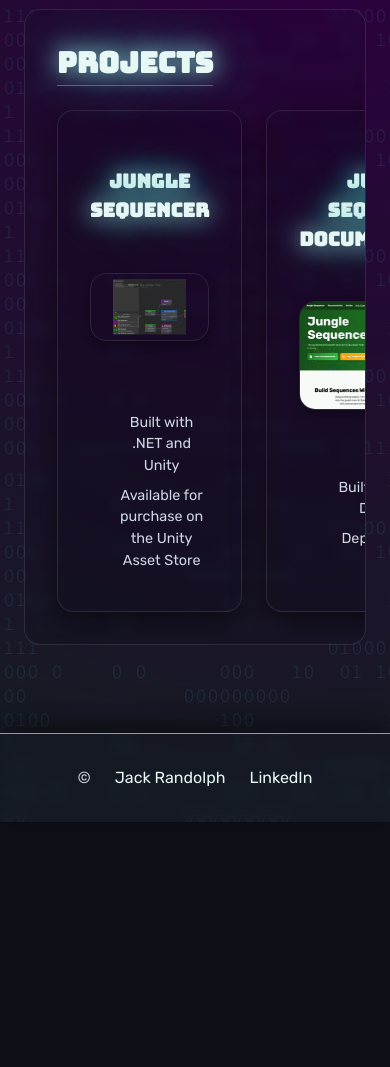
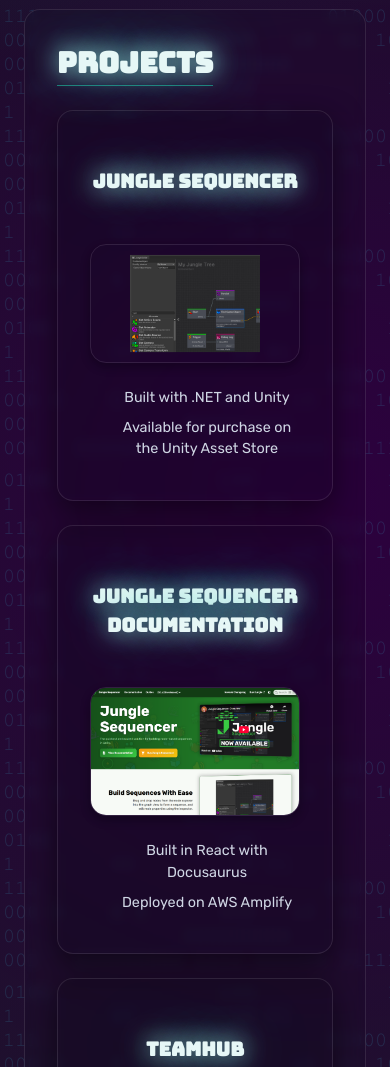
Before and after one commit to JackaPacka/jackapacka.github.io, a website: page index.html in a window 390 px wide. Shown: the part 2095-3162 px from the top of the page. Before the commit the page ends 2917 px from the top, so only its background shows below. Drawn offline with Linux system fonts and the light colour scheme.

Commit message:
Fixed projects section on smaller screens

```diff
--- a/css/style.css
+++ b/css/style.css
@@ -458,21 +458,41 @@
 /**************   Projects   *****************/
 .three-col {
     width: 100%;
-    display: grid;
-    grid-template-columns: repeat(3, 1fr);
+    display: flex;
+    overflow-x: auto;
+    scroll-snap-type: x mandatory;
+    padding-bottom: var(--spacing-medium);
+    -webkit-overflow-scrolling: touch;
     gap: var(--spacing-large);
 }
 
 .card {
+    flex: 0 0 calc(33.333% - var(--spacing-large) * 2 / 3);
+    scroll-snap-align: start;
+    min-width: 280px;
+
     padding: var(--spacing-extra-large);
     background: var(--glassy-background);
     backdrop-filter: blur(var(--glassy-blur));
+    -webkit-backdrop-filter: blur(var(--glassy-blur));
     border: var(--border-width) solid var(--glassy-border);
     border-radius: var(--border-radius);
     box-shadow: var(--shadow-3d);
     transition: all 0.4s cubic-bezier(0.175, 0.885, 0.32, 1.275);
     display: flex;
     flex-direction: column;
+}
+
+@media (max-width: 680px) {
+    .three-col {
+        flex-direction: column;
+        overflow-x: visible;
+    }
+
+    .card {
+        flex: 1 1 auto;
+        min-width: 0;
+    }
 }
 
 .card:hover {
--- a/index.html
+++ b/index.html
@@ -137,7 +137,7 @@
                     </ul>
                 </div>
                 <div class="card">
-                    <h3>URestaurants TeamHub Platform</h3>
+                    <h3>TeamHub</h3>
                     <img src="images/proj_img3.png" alt="Screenshot of the TeamHub Platform" />
                     <ul>
                         <li>Fully serverless restaurant management platform</li>
```
